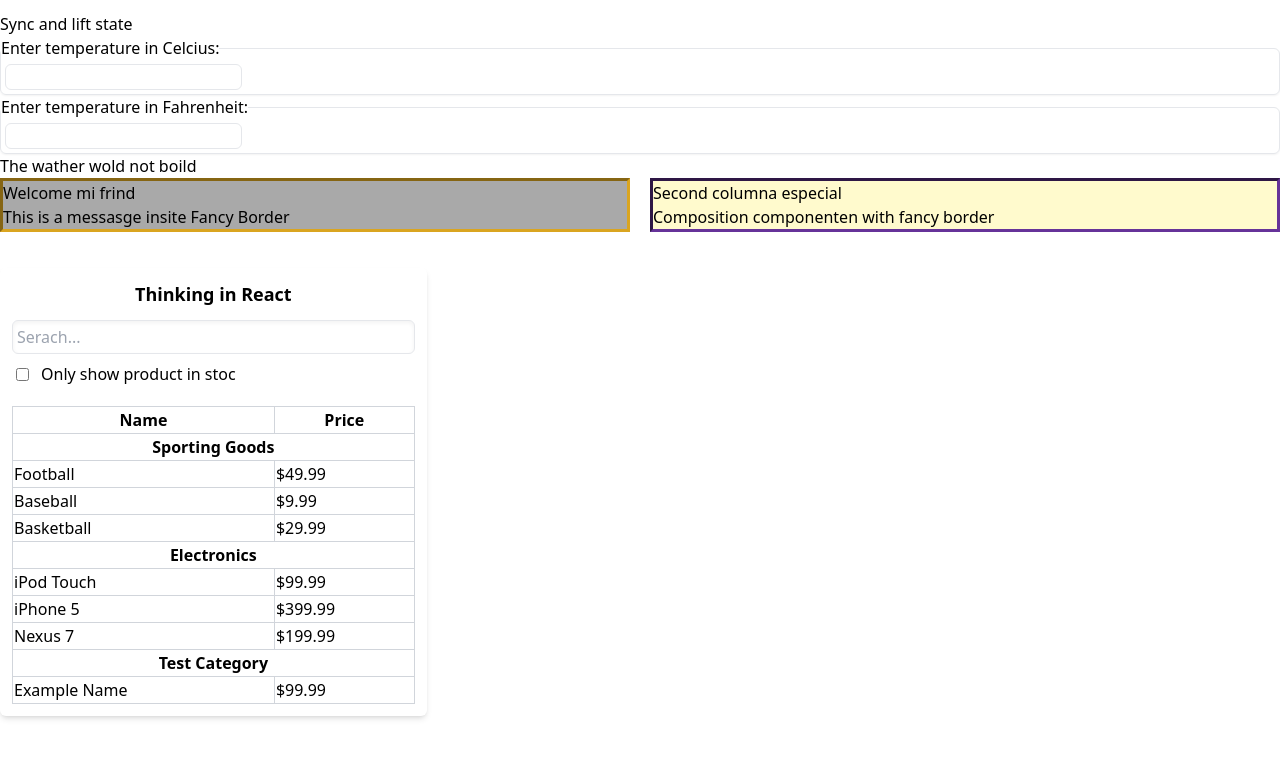
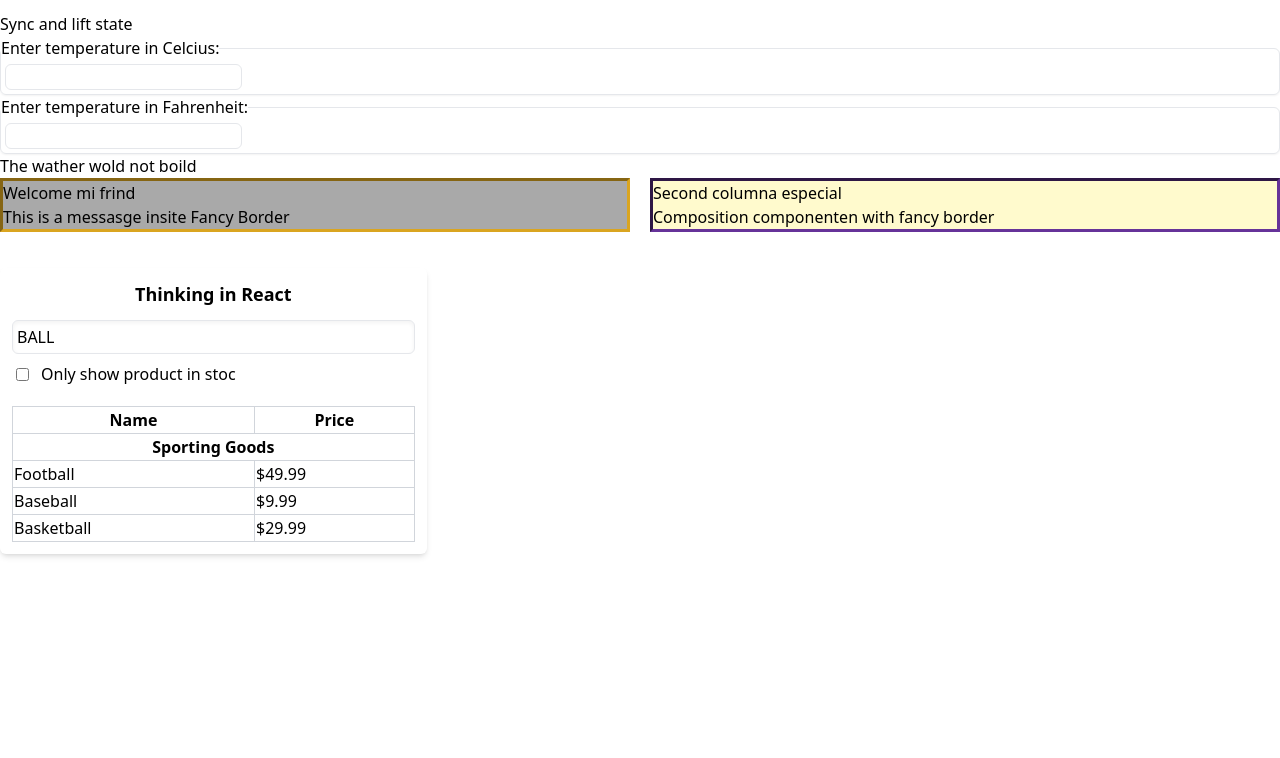
Before and after one commit to luchito93/react-docs-tutorial, a React (Create React App) app: page / in a window 1280 px wide. Shown: the top 758 px of the page. Built offline with nearby package versions, Linux system fonts and the light colour scheme.

Commit message:
feat: :sparkles: Minimal Representation of State and where to should live
flow down data

```diff
--- a/src/thinkinginreact/FilterableProductTable.js
+++ b/src/thinkinginreact/FilterableProductTable.js
@@ -3,6 +3,15 @@ import UserInput from './UserInput'
 import ProducTable from './ProductTable'
 
 class FilterableProductTable extends Component {
+    constructor(props) {
+        super(props)
+        this.state = {
+            searchText : 'BALL',
+            isStock: false
+        }
+    }
+
+
     apiData = [
         {category: "Sporting Goods", price: "$49.99", stocked: true, name: "Football"},
         {category: "Sporting Goods", price: "$9.99", stocked: true, name: "Baseball"},
@@ -18,8 +27,8 @@ class FilterableProductTable extends Component {
             <div className='mt-9 grid grid-cols-3'>
                 <div className='shadow-md rounded-md p-3'>
                     <h1 className='text-lg font-bold text-center mb-3'>Thinking in React</h1>
-                    <UserInput />
-                    <ProducTable apiData={this.apiData}/>
+                    <UserInput searchText={this.state.searchText} isStock={this.state.isStock} />
+                    <ProducTable apiData={this.apiData} searchText={this.state.searchText} isStock={this.state.isStock}/>
                 </div>
             </div>
         )
--- a/src/thinkinginreact/ProductTable.js
+++ b/src/thinkinginreact/ProductTable.js
@@ -5,16 +5,24 @@ import RowsData from "./RowsData";
 class ProducTable extends Component {
     render() {
         const { apiData } = this.props
-        const categoriesDuplicate = apiData.map(data => data.category)
+        const { searchText } = this.props
+        const { isStock } = this.props
+
+        const apiDataStocked = isStock === true ? apiData.filter(data => data.stocked === true) : apiData
+        const apidDataSearched = searchText ?
+            apiDataStocked.filter(data => data.name.toLocaleLowerCase().includes(searchText.toLocaleLowerCase())) :
+            apiDataStocked
+
+        const categoriesDuplicate = apidDataSearched.map(data => data.category)
         const categories = [...new Set(categoriesDuplicate)]
 
         const rows = []
 
-        categories.forEach(category => {
-            rows.push(<CategoriesRow name={category} />)
-            const dataCat = apiData.filter(data => data.category === category)
-            dataCat.forEach(datac => {
-                rows.push(<RowsData name={datac.name} price={datac.price} />)
+        categories.forEach((category, catId) => {
+            rows.push(<CategoriesRow name={category} key={`cat-${catId}`}/>)
+            const dataCat = apidDataSearched.filter(data => data.category === category)
+            dataCat.forEach((datac, datacId) => {
+                rows.push(<RowsData name={datac.name} price={datac.price} key={`cat-${catId}-row-data-${datacId}`} />)
             })
         })
 
```
Also changed, not shown: src/thinkinginreact/UserInput.js (+5 -2 lines).
